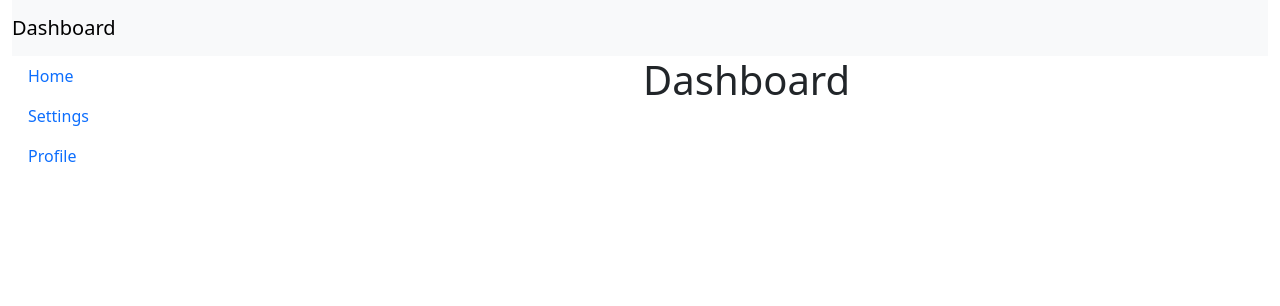
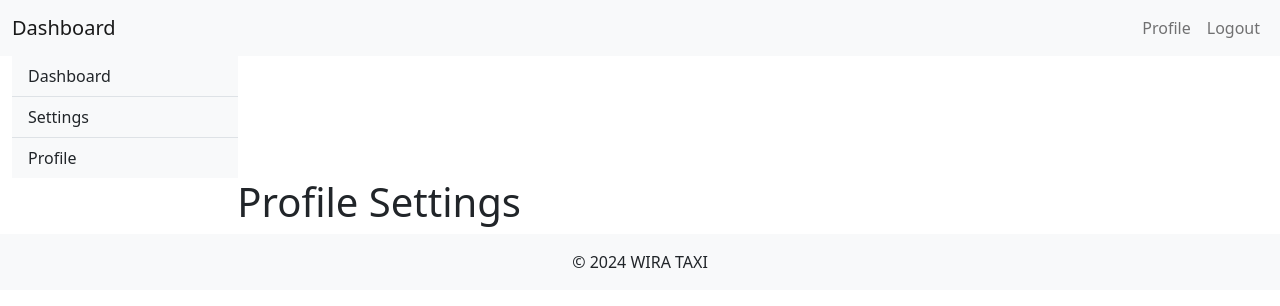
Before and after one commit to LeonardoDacosta29/WebWiraTaxi, a Vue app: page /profile in a window 1280 px wide. Shown: the top 306 px of the page. Built offline with nearby package versions, Linux system fonts and the light colour scheme.

Commit message:
admin sidebar, app, header
masih dak responsive

```diff
--- a/package.json
+++ b/package.json
@@ -9,8 +9,10 @@
   },
   "dependencies": {
     "bootstrap": "^5.3.3",
+    "bootstrap-icons": "^1.11.3",
     "core-js": "^3.8.3",
-    "vue": "^3.2.13"
+    "vue": "^3.2.13",
+    "vue-router": "^4.4.0"
   },
   "devDependencies": {
     "@babel/core": "^7.12.16",
--- a/public/index.html
+++ b/public/index.html
@@ -1,11 +1,12 @@
 <!DOCTYPE html>
-<html lang="">
+<html lang="en">
   <head>
     <meta charset="utf-8">
     <meta http-equiv="X-UA-Compatible" content="IE=edge">
     <meta name="viewport" content="width=device-width,initial-scale=1.0">
     <link rel="icon" href="<%= BASE_URL %>favicon.ico">
-    <title><%= htmlWebpackPlugin.options.title %></title>
+    <title>Responsive dashboard</title>
+    <link rel="stylesheet" href="https://stackpath.bootstrapcdn.com/bootstrap/5.0.0/css/bootstrap.min.css">
   </head>
   <body>
     <noscript>
--- a/src/App.vue
+++ b/src/App.vue
@@ -1,12 +1,17 @@
 <template>
   <div id="app">
+    <AdminHeader />
     <div class="container-fluid">
-      <AdminHeader/>
       <div class="row">
-        <AdminSidebar class="col-2"/>
-        <AdminDashboard class="col-10"/>
+        <!-- Sidebar -->
+        <AdminSidebar class="col-md-2" />
+        <!-- Konten utama -->
+        <main class="col-md-10 ms-sm-auto col-lg-10 px-md-4">
+          <router-view />
+        </main>
       </div>
     </div>
+    <AdminFooter />
   </div>
 </template>
 
@@ -14,7 +19,8 @@
 // import HelloWorld from "./components/HelloWorld.vue";
 import AdminHeader from './components/AdminHeader.vue';
 import AdminSidebar from './components/AdminSidebar.vue';
-import AdminDashboard from './components/AdminDashboard.vue';
+import AdminFooter from './components/AdminFooter.vue';
+// import AdminDashboard from './components/AdminDashboard.vue';
 
 export default {
   name: 'App',
@@ -22,18 +28,20 @@ export default {
     // HelloWorld,
     AdminHeader,
     AdminSidebar,
-    AdminDashboard
-  },
+    AdminFooter
+  }
 };
 </script>
-<!--
+
 <style>
-#app {
-  font-family: Avenir, Helvetica, Arial, sans-serif;
-  -webkit-font-smoothing: antialiased;
-  -moz-osx-font-smoothing: grayscale;
-  text-align: center;
-  color: #2c3e50;
-  margin-top: 0;
+/* Tambah style global kalau perlu */
+/* Style untuk menyembunyikan sidebar pada layar kecil */
+.sidebar-hidden {
+  display: none !important;
 }
-</style> -->
+@media (min-width: 768px) {
+  .sidebar-hidden {
+    display: block !important;
+  }
+}
+</style>
--- a/src/components/AdminDashboard.vue
+++ b/src/components/AdminDashboard.vue
@@ -1,11 +1,8 @@
 <template>
-    <div class="d-flex flex-column align-items-center">
-      <h1>Dashboard</h1>
-      <div class="w-100 p-3">
-        <!-- Tambahkan konten di sini -->
-        <!-- <p>Welcome to the admin dashboard.</p> -->
-      </div>
-    </div>
+  <div>
+    <h1>Dashboard</h1>
+    <!-- Tambahkan konten dashboard di sini -->
+   </div>
  </template>
 
   <script>
@@ -14,5 +11,6 @@
   };
   </script>
 
-  <!-- <style scoped>
-  </style> -->
+  <style scoped>
+  /* Tambahkan style khusus untuk dashboard jika diperlukan */
+  </style>
--- /dev/null
+++ b/src/components/AdminFooter.vue
@@ -0,0 +1,17 @@
+<template>
+    <footer class="bg-light text-center text-lg-start">
+      <div class="text-center p-3">
+        © 2024 WIRA TAXI
+      </div>
+    </footer>
+  </template>
+
+  <script>
+  export default {
+    name: 'AdminFooter'
+  };
+  </script>
+
+  <style scoped>
+  /* Tambahkan style khusus untuk footer jika diperlukan */
+  </style>
--- a/src/components/AdminHeader.vue
+++ b/src/components/AdminHeader.vue
@@ -1,6 +1,21 @@
 <template>
   <nav class="navbar navbar-expand-lg navbar-light bg-light">
-    <a class="navbar-brand" href="#">Dashboard</a>
+    <div class="container-fluid">
+      <a class="navbar-brand" href="#">Dashboard</a>
+      <button class="navbar-toggler" type="button" data-bs-toggle="collapse" data-bs-target="#navbarNav" aria-controls="navbarNav" aria-expanded="false" aria-label="Toggle navigation">
+        <span class="navbar-toggler-icon"></span>
+      </button>
+      <div class="collapse navbar-collapse" id="navbarNav">
+        <ul class="navbar-nav ms-auto">
+          <li class="nav-item">
+            <a class="nav-link" href="#">Profile</a>
+          </li>
+          <li class="nav-item">
+            <a class="nav-link" href="#">Logout</a>
+          </li>
+        </ul>
+      </div>
+    </div>
   </nav>
 </template>
 
@@ -10,4 +25,6 @@ export default {
 };
 </script>
 
-<!-- <style scoped></style> -->
+<style scoped>
+/* Tambah style khusus header kalau perlu */
+</style>
--- a/src/components/AdminSidebar.vue
+++ b/src/components/AdminSidebar.vue
@@ -1,21 +1,53 @@
 <template>
-  <div>
-    <ul class="nav flex-column">
-      <li class="nav-item">
-        <a class="nav-link active" href="#">Home</a>
-      </li>
-      <li class="nav-item">
-        <a class="nav-link" href="#">Settings</a>
-      </li>
-      <li class="nav-item">
-        <a class="nav-link" href="#">Profile</a>
-      </li>
-    </ul>
+  <!-- Tombol untuk toggle sidebar di perangkat kecil -->
+  <button @click="toggleSidebar" class="btn btn-primary d-md-none">
+      <i class="bi bi-list"></i>
+    </button>
+    <!-- Sidebar menggunakan Bootstrap list group -->
+    <div :class="['sidebar', { 'sidebar-hidden': !isSidebarVisible, 'd-md-block': true }]" id="sidebar-wrapper">
+    <div class="list-group list-group-flush">
+      <a href="#" class="list-group-item list-group-item-action bg-light">Dashboard</a>
+      <a href="#" class="list-group-item list-group-item-action bg-light">Settings</a>
+      <a href="#" class="list-group-item list-group-item-action bg-light">Profile</a>
+    </div>
   </div>
 </template>
 
 <script>
 export default {
-  name: 'AdminSidebar'
+  name: 'AdminSidebar',
+  data(){
+    return {
+      isSiderbarVisible: false // Sidebar tersembunyi secara default
+    };
+  },
+  methods: {
+    // fungsi untuk tiggle sidebar
+    toggleSidebar() {
+      this.isSiderbarVisible = !this.isSiderbarVisible;
+    }
+  }
 };
 </script>
+
+<style scoped>
+.sidebar {
+  width: 250px; /* Lebar sidebar */
+}
+.sidebar-hidden {
+  display: none; /* Sembunyikan sidebar */
+}
+@media (max-width: 768px) {
+  .sidebar {
+    position: fixed;
+    height: 100%;
+    z-index: 1000;
+  }
+  .toggle-btn {
+    position: fixed;
+    top: 10px;
+    left: 10px;
+    z-index: 1001;
+  }
+}
+</style>
--- /dev/null
+++ b/src/components/ProfileSettings.vue
@@ -0,0 +1,16 @@
+<template>
+    <div>
+      <h1>Profile Settings</h1>
+      <!-- Tambahkan konten profile settings di sini -->
+    </div>
+  </template>
+
+  <script>
+  export default {
+    name: 'ProfileSettings'
+  };
+  </script>
+
+  <style scoped>
+  /* Tambahkan style khusus untuk profile settings jika diperlukan */
+  </style>
```
Also changed, not shown: src/main.js (+18 -3 lines), 1 other file (tests, documents, lock files or other folders).
